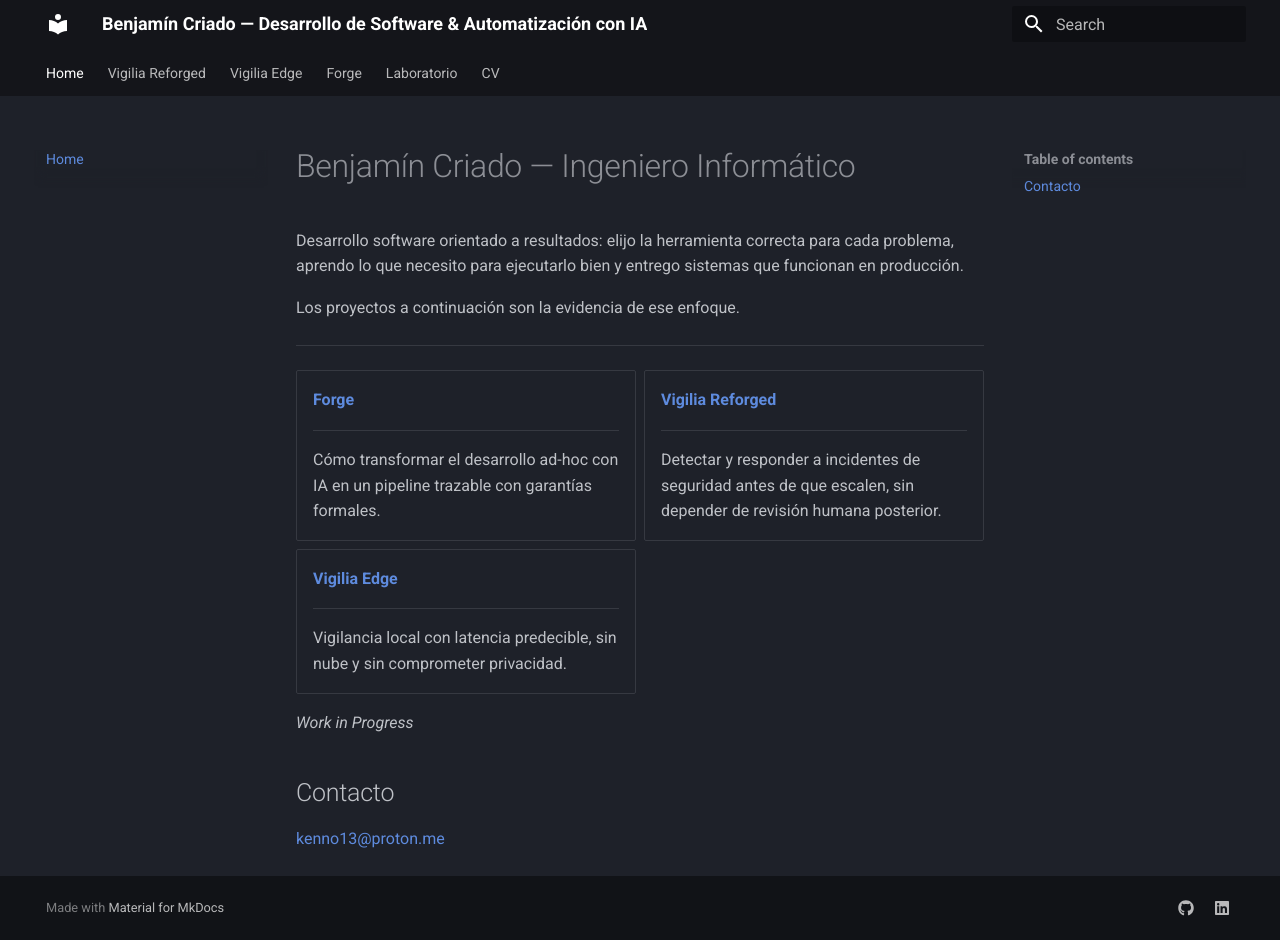
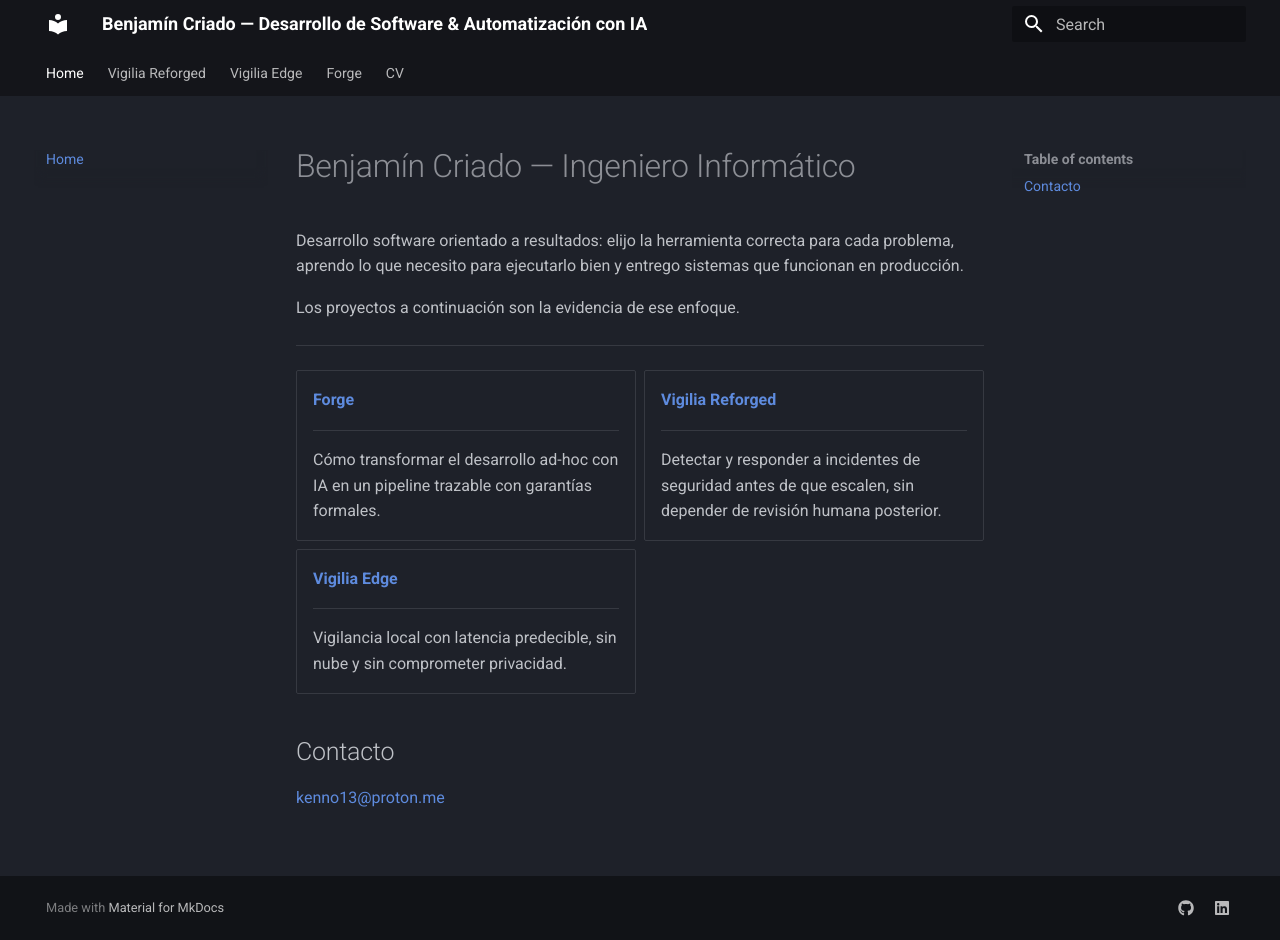
Before and after one commit to Bajmein/locus, an MkDocs documentation site: the page built from docs/index.md, in a window 1280 px wide and 940 px high. Built offline with MkDocs 1.6.1 and Material for MkDocs 9.7.7, drawn with Linux system fonts in a browser that asks for light colours.

Commit message:
chore: remove Laboratorio and WIP markers

```diff
--- a/docs/index.md
+++ b/docs/index.md
@@ -38,8 +38,6 @@ Los proyectos a continuación son la evidencia de ese enfoque.
 </div>
 <!-- dprint-ignore-end -->
 
-_Work in Progress_
-
 ## Contacto
 
 [kenno13@proton.me](mailto:kenno13@proton.me)
--- a/mkdocs.yml
+++ b/mkdocs.yml
@@ -38,5 +38,4 @@ nav:
   - Vigilia Reforged: vigilia/index.md
   - Vigilia Edge: vigilia-edge/index.md
   - Forge: forge/index.md
-  - Laboratorio: laboratorio/index.md
   - CV: cv.md
```
